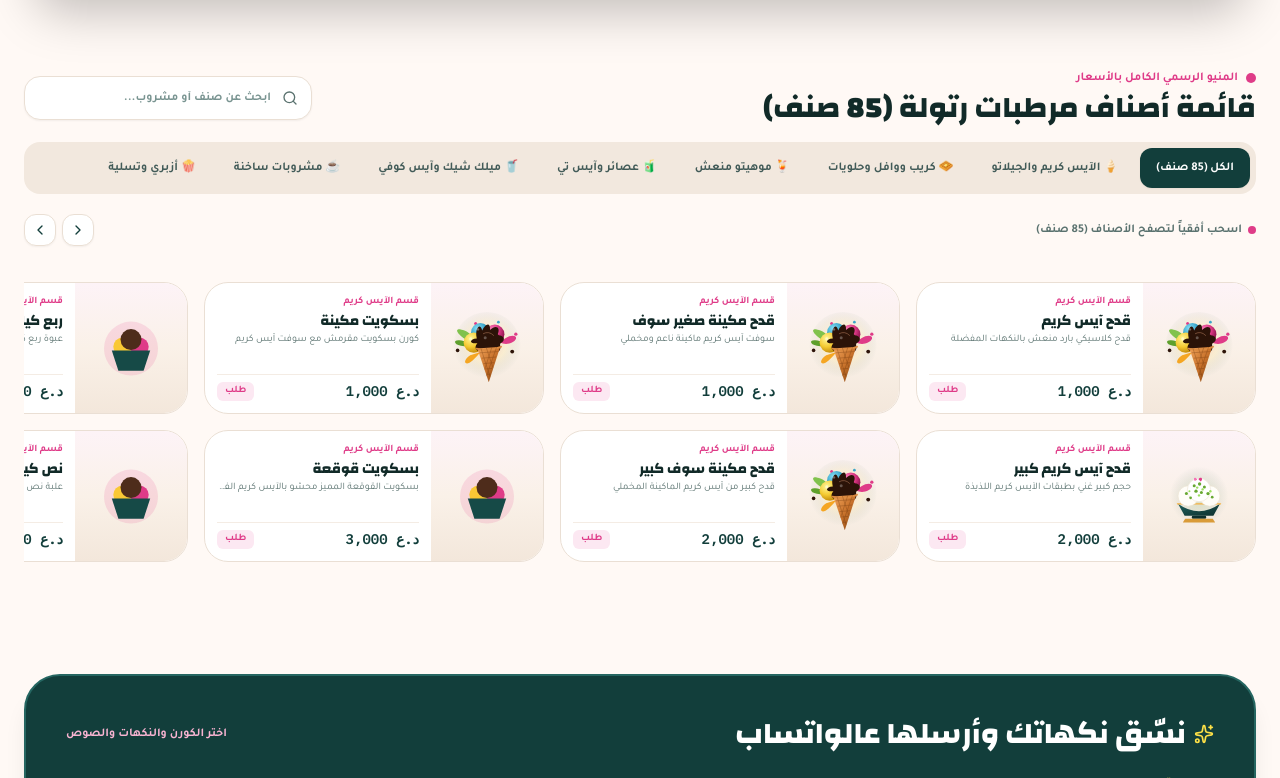
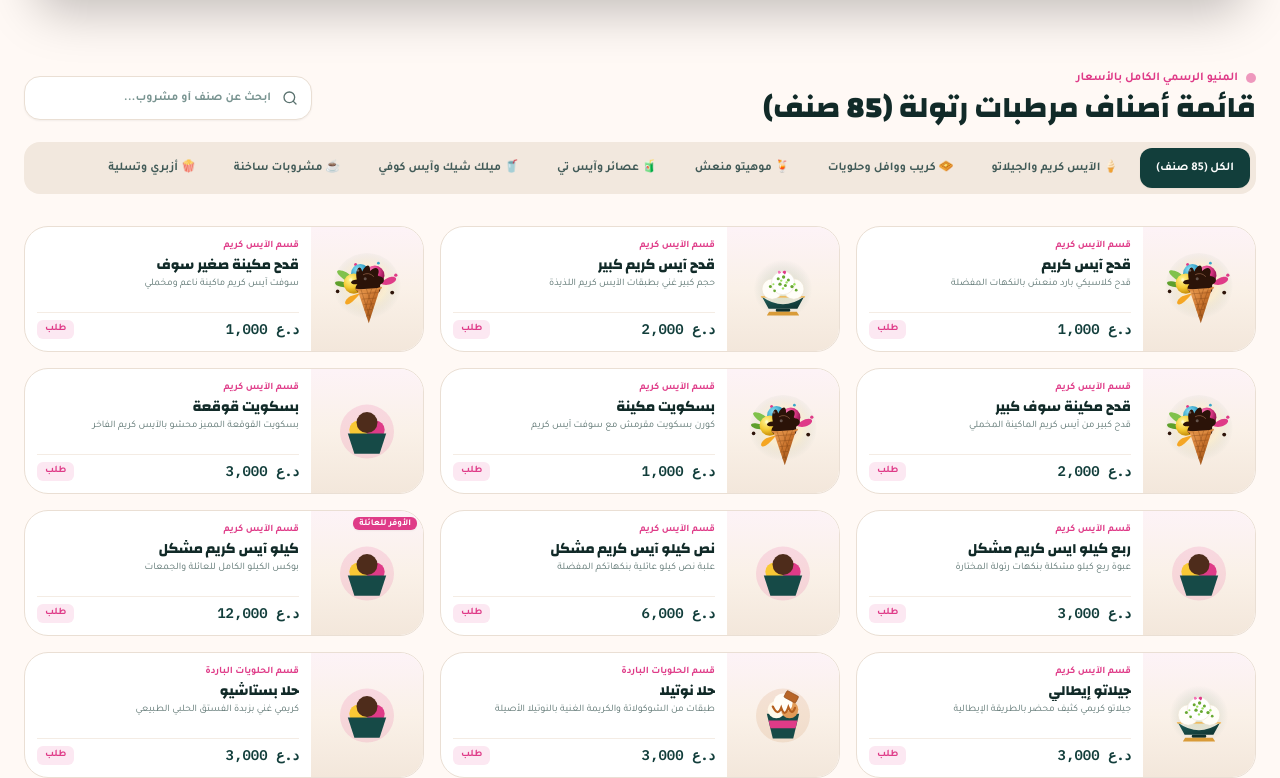
Before and after one commit to peymanjalili1997/ice-creame, a React (Vite) app: page / in a window 1280 px wide. Shown: the part 740-1518 px from the top of the page. Built offline with nearby package versions, Linux system fonts and the light colour scheme.

Commit message:
feat: vertical grid layout with 1 item per row on mobile and 3 items per row on desktop

```diff
--- a/src/App.tsx
+++ b/src/App.tsx
@@ -5,8 +5,6 @@
 
 import React, { useMemo, useState } from 'react';
 import {
-  ChevronLeft,
-  ChevronRight,
   Compass,
   Download,
   IceCreamCone,
@@ -43,15 +41,6 @@ export default function App() {
   const [searchQuery, setSearchQuery] = useState<string>('');
   const [activeProduct, setActiveProduct] = useState<ProductItem | null>(null);
   const [isCardModalOpen, setIsCardModalOpen] = useState<boolean>(false);
-  const scrollContainerRef = React.useRef<HTMLDivElement>(null);
-
-  const scrollHorizontal = (direction: 'next' | 'prev') => {
-    if (scrollContainerRef.current) {
-      // In RTL Arabic, next moves left (-360), prev moves right (+360)
-      const delta = direction === 'next' ? -360 : 360;
-      scrollContainerRef.current.scrollBy({ left: delta, behavior: 'smooth' });
-    }
-  };
 
   // Interactive Flavor Mixer State
   const [builderBase, setBuilderBase] = useState<string>('waffle-cone');
@@ -277,33 +266,6 @@ export default function App() {
                   );
                 })}
               </div>
-
-              {/* Browse Guide & Desktop Next/Prev Arrows */}
-              <div className="flex items-center justify-between pt-1">
-                <div className="text-[11px] sm:text-xs text-[#5A726F] font-bold flex items-center gap-1.5">
-                  <span className="inline-block w-2 h-2 rounded-full bg-[#DF3B88] animate-pulse" />
-                  <span>اسحب أفقياً لتصفح الأصناف ({filteredItems.length} صنف)</span>
-                </div>
-
-                <div className="hidden sm:flex items-center gap-1.5">
-                  <button
-                    type="button"
-                    onClick={() => scrollHorizontal('prev')}
-                    className="w-8 h-8 rounded-xl bg-white border border-[#EADFD4] hover:border-[#123E3B] text-[#123E3B] flex items-center justify-center transition-colors shadow-xs active:scale-95"
-                    aria-label="السابق"
-                  >
-                    <ChevronRight className="w-4 h-4" />
-                  </button>
-                  <button
-                    type="button"
-                    onClick={() => scrollHorizontal('next')}
-                    className="w-8 h-8 rounded-xl bg-white border border-[#EADFD4] hover:border-[#123E3B] text-[#123E3B] flex items-center justify-center transition-colors shadow-xs active:scale-95"
-                    aria-label="التالي"
-                  >
-                    <ChevronLeft className="w-4 h-4" />
-                  </button>
-                </div>
-              </div>
             </div>
 
             {/* Empty Search Result State */}
@@ -325,16 +287,13 @@ export default function App() {
               </div>
             )}
 
-            {/* HORIZONTAL PRODUCT ROWS: 1 Horizontal Row on Mobile | 2 Horizontal Rows on Desktop */}
-            <div
-              ref={scrollContainerRef}
-              className="flex md:grid md:grid-rows-2 md:grid-flow-col gap-3 sm:gap-4 overflow-x-auto pb-4 pt-1 snap-x snap-mandatory scroll-smooth no-scrollbar"
-            >
+            {/* VERTICAL GRID: 1 Item Per Row on Mobile | 3 Items Per Row on Desktop */}
+            <div className="grid grid-cols-1 sm:grid-cols-2 lg:grid-cols-3 gap-3 sm:gap-4">
               {filteredItems.map((item) => (
                 <article
                   key={item.id}
                   onClick={() => setActiveProduct(item)}
-                  className="group cursor-pointer bg-white border border-[#EADFD4] hover:border-[#DF3B88]/60 rounded-2xl sm:rounded-3xl overflow-hidden transition-all duration-150 active:scale-[0.98] sm:hover:-translate-y-0.5 sm:hover:shadow-lg flex items-stretch w-[285px] sm:w-[320px] md:w-[340px] h-[124px] sm:h-[132px] shrink-0 snap-start"
+                  className="group cursor-pointer bg-white border border-[#EADFD4] hover:border-[#DF3B88]/60 rounded-2xl sm:rounded-3xl overflow-hidden transition-all duration-150 active:scale-[0.98] sm:hover:-translate-y-0.5 sm:hover:shadow-lg flex items-stretch h-[116px] sm:h-[126px]"
                 >
                   {/* Right Stage: Visual Thumbnail (RTL) */}
                   <div className="w-24 sm:w-28 bg-gradient-to-b from-[#FDF3F7] via-[#FAF1E8] to-[#F3E7DB] p-2 flex items-center justify-center shrink-0 relative overflow-hidden">
```
